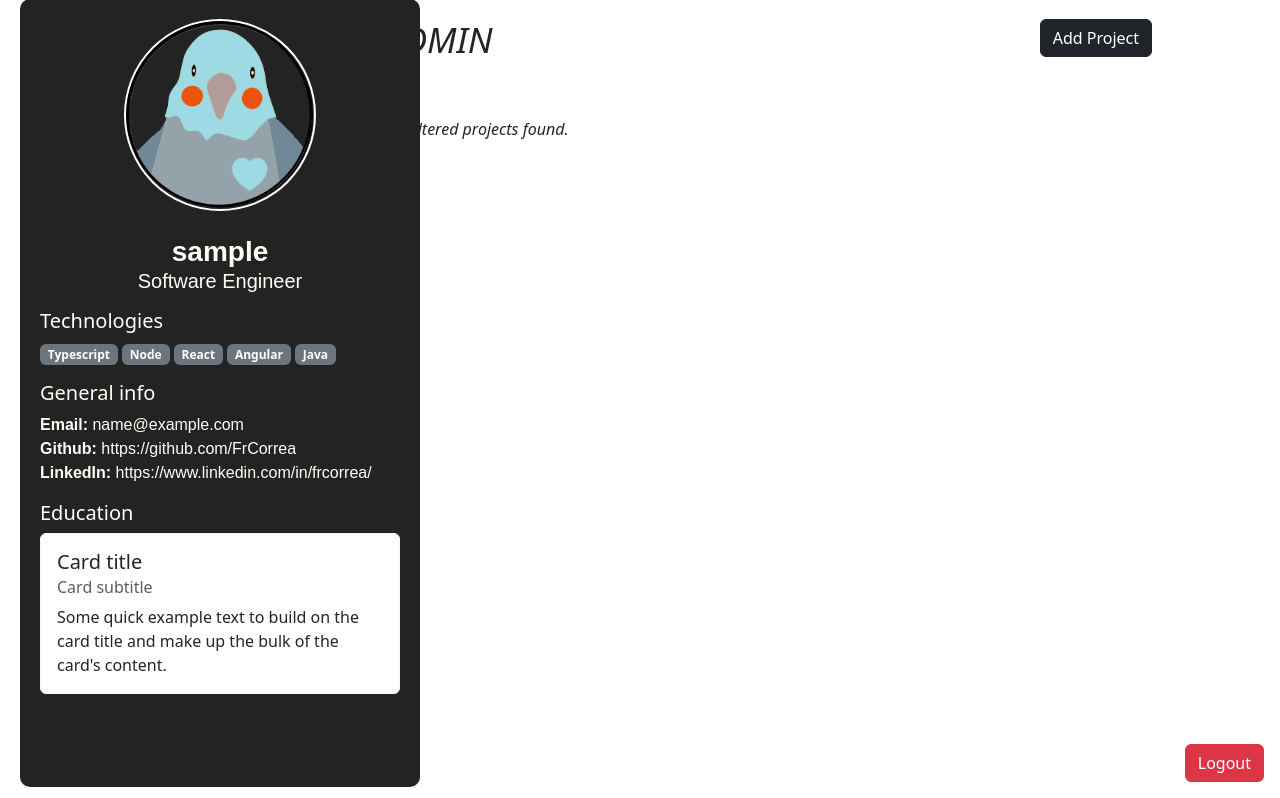
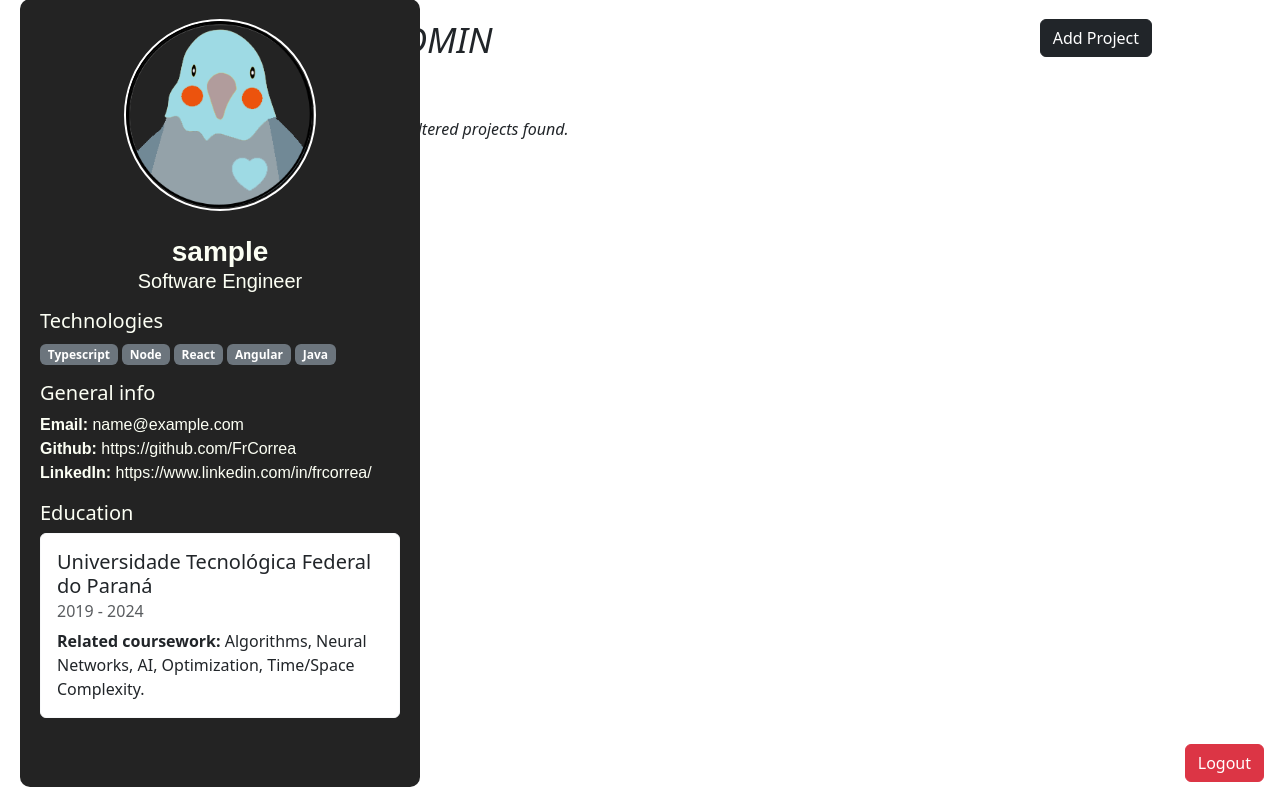
Before and after one commit to FrCorrea/Portifo.io, a PHP site: page /views/pages/home_page.php in a window 1280 px wide. Shown: the part 77-875 px from the top of the page. Run offline with PHP 8.4, Linux system fonts and the light colour scheme; the visitor is signed in with stand-in values (Sample User, id 1); some web fonts are replaced.

Commit message:
fix: aside adjustments

```diff
--- a/views/components/aside.php
+++ b/views/components/aside.php
@@ -10,13 +10,12 @@
     </div>
     <div class="profile-information">
         <div class="technologies-container">
-            <h5 class="technologies">Technologies</h4>
-                <span class="badge bg-secondary">Typescript</span>
-            </h5>
-            <span class="badge bg-secondary">Node</span></h5>
-            <span class="badge bg-secondary">React</span></h5>
-            <span class="badge bg-secondary">Angular</span></h5>
-            <span class="badge bg-secondary">Java</span></h5>
+            <h5 class="technologies">Technologies</h5>
+            <span class="badge bg-secondary">Typescript</span>
+            <span class="badge bg-secondary">Node</span>
+            <span class="badge bg-secondary">React</span>
+            <span class="badge bg-secondary">Angular</span>
+            <span class="badge bg-secondary">Java</span>
         </div>
 
         <div class="general-info-container">
@@ -30,9 +29,9 @@
             <h5 class="aside__education">Education</h5>
             <div class="card border-light education-card">
                 <div class="card-body">
-                    <h5 class="card-title">Card title</h5>
-                    <h6 class="card-subtitle mb-2 text-body-secondary">Card subtitle</h6>
-                    <p class="card-text">Some quick example text to build on the card title and make up the bulk of the card's content.</p>
+                    <h5 class="card-title">Universidade Tecnológica Federal do Paraná</h5>
+                    <h6 class="card-subtitle mb-2 text-body-secondary">2019 - 2024</h6>
+                    <p class="card-text"><b>Related coursework:</b> Algorithms, Neural Networks, AI, Optimization, Time/Space Complexity.</p>
                 </div>
             </div>
 
```
